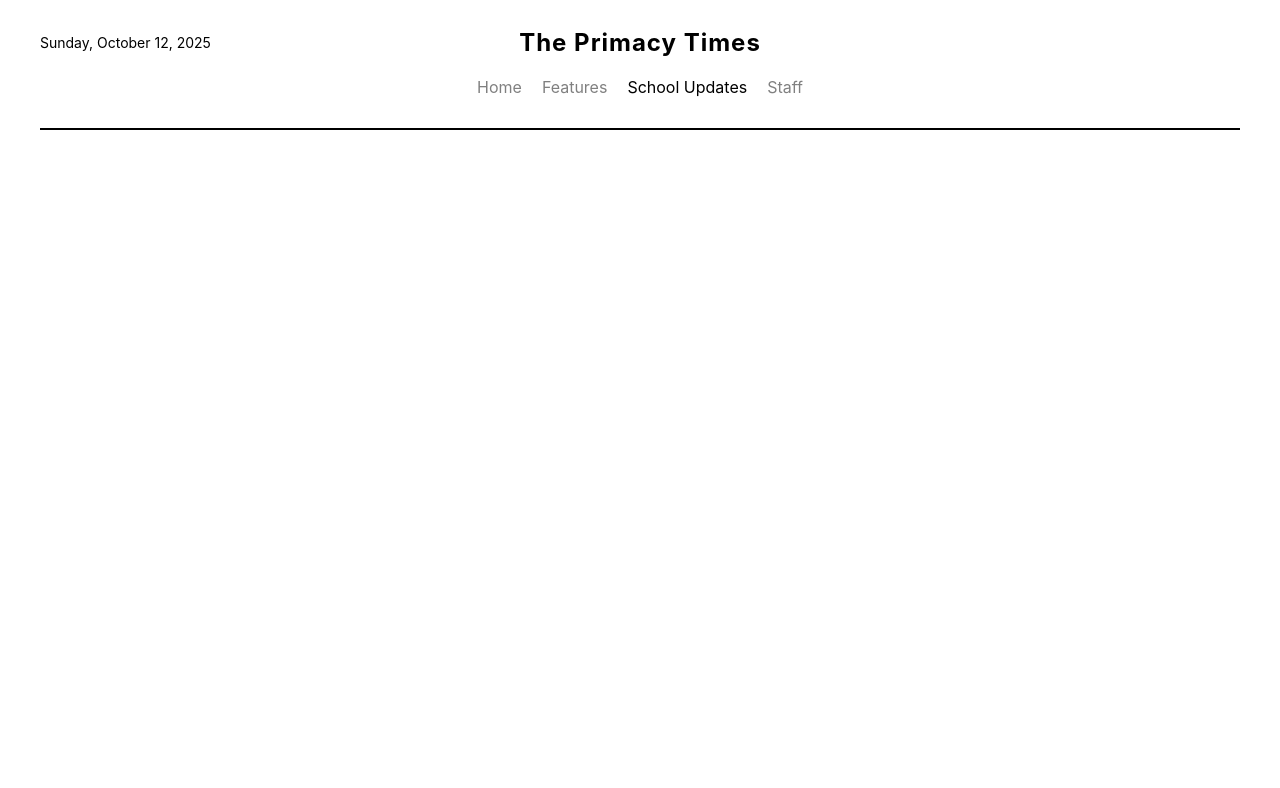
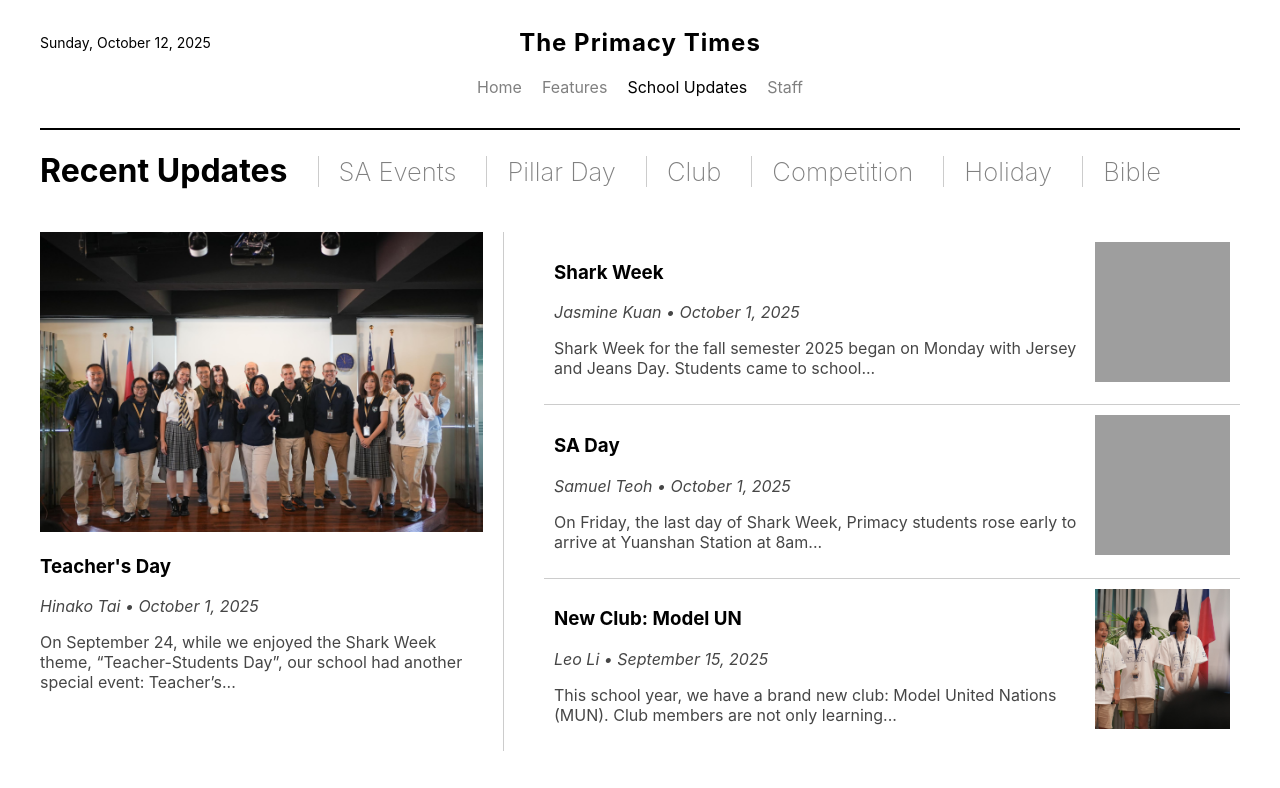
Before and after one commit to sammteoh/newsletter-website, a plain HTML site: page school-updates.html in a window 1280 px wide. Shown: the top 788 px of the page. Drawn offline with Linux system fonts and the light colour scheme; the site is published under a folder, as on GitHub Pages, so addresses that start at the root find nothing.

Commit message:
Version 1.2

```diff
--- a/school-updates.html
+++ b/school-updates.html
@@ -26,7 +26,7 @@
     </main>
 
 
-    <script src="/articles.js"></script>
+    <script src="articles.js"></script>
     <script src="main.js"></script>
 </body>
 </html>
```
